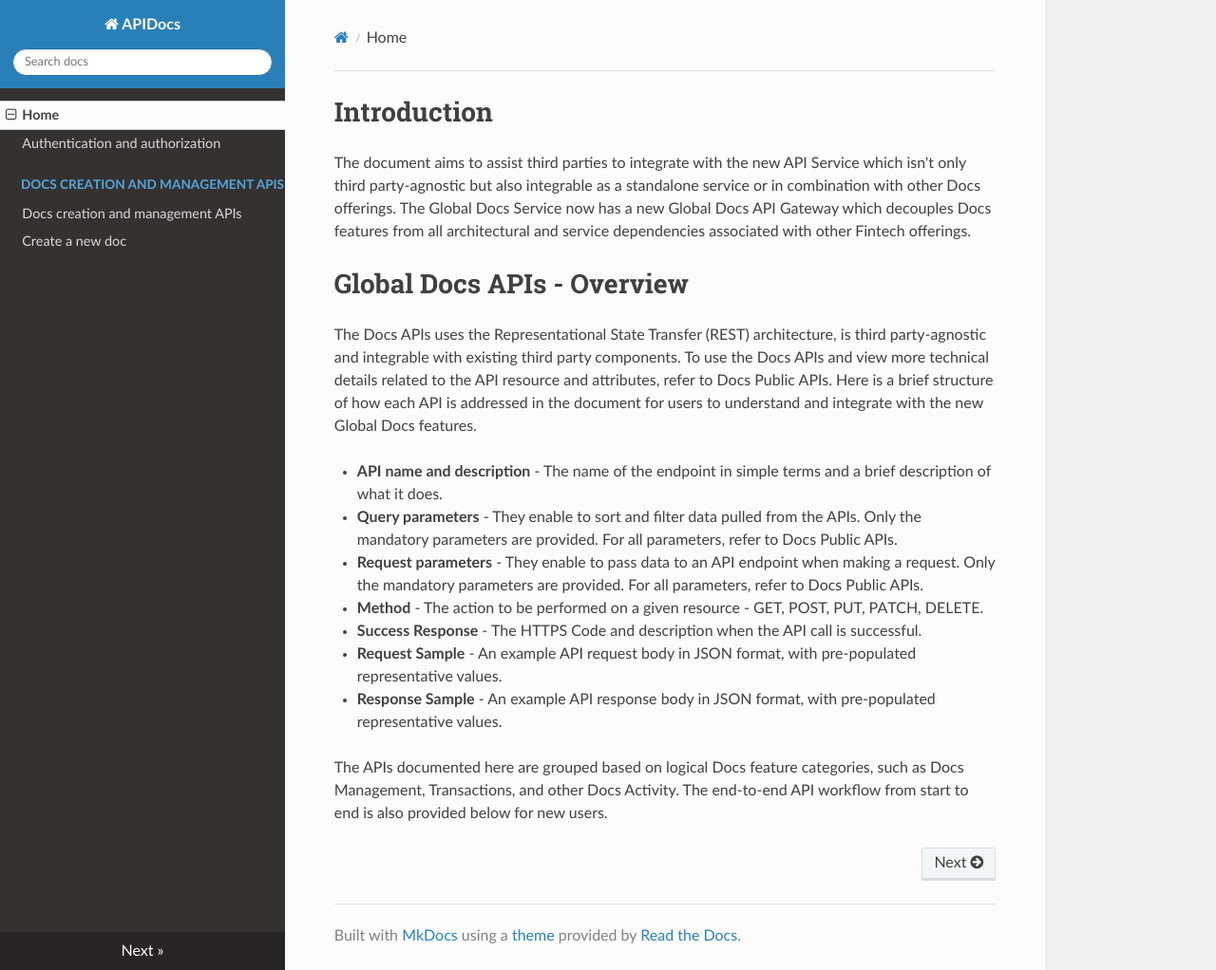
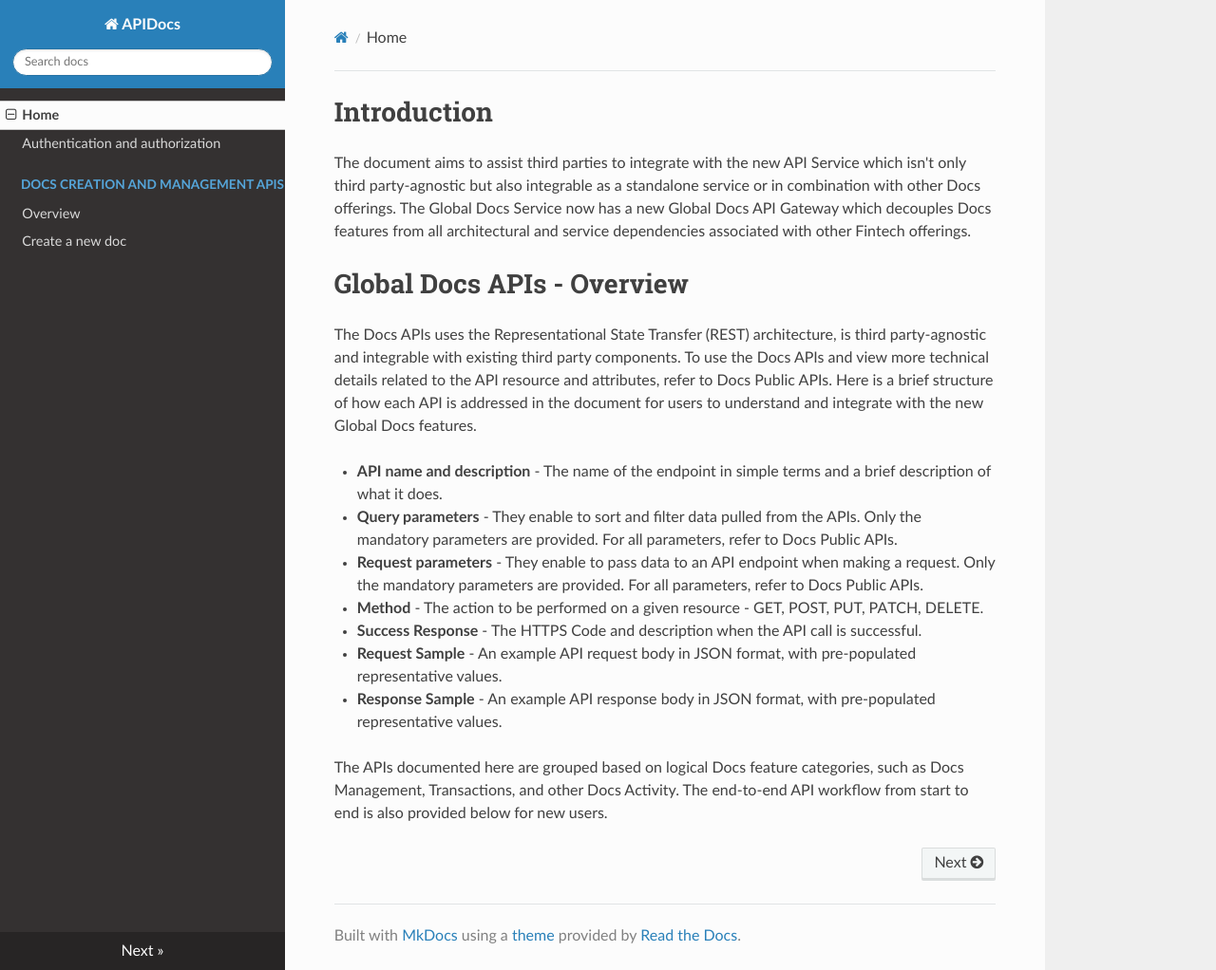
Before and after one commit to AllAboutDocs/APIDocs, an MkDocs documentation site: the page built from docs/index.md, in a window 1280 px wide and 1022 px high. Shown: the whole window at 95% size. Built offline with MkDocs 1.6.1, drawn with Linux system fonts in a browser that asks for light colours; nearby versions of some CDN libraries.

Commit message:
Quoted nav again

```diff
--- a/mkdocs.yml
+++ b/mkdocs.yml
@@ -5,5 +5,5 @@ nav:
   - Home: index.md
   - "Authentication and authorization": authentication-and-authorization.md
   - "Docs Creation and Management APIs":
-      - "Docs creation and management APIs": docs-creation-and-management-apis/docs-creation-and-management.md
+      - "Overview": docs-creation-and-management-apis/docs-creation-and-management.md
       - "Create a new doc": docs-creation-and-management-apis/create-a-new-doc.md
```
